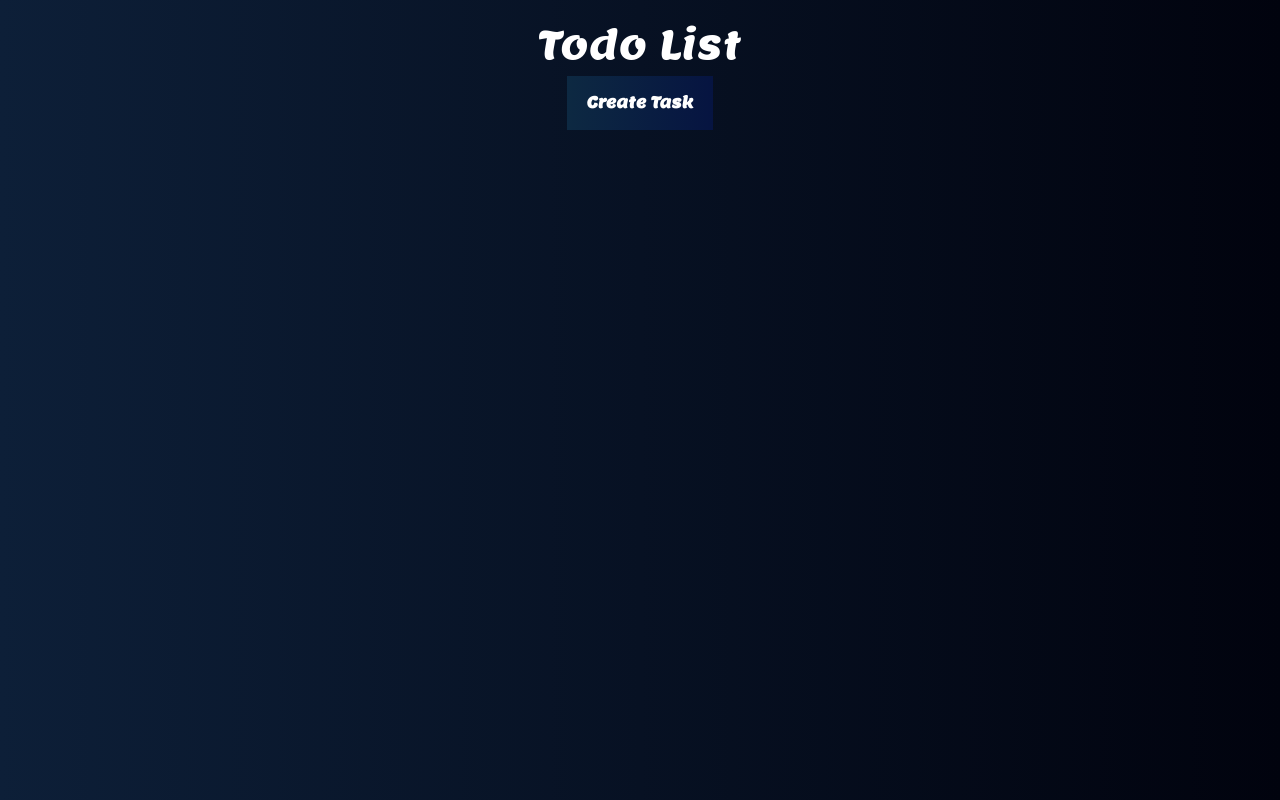
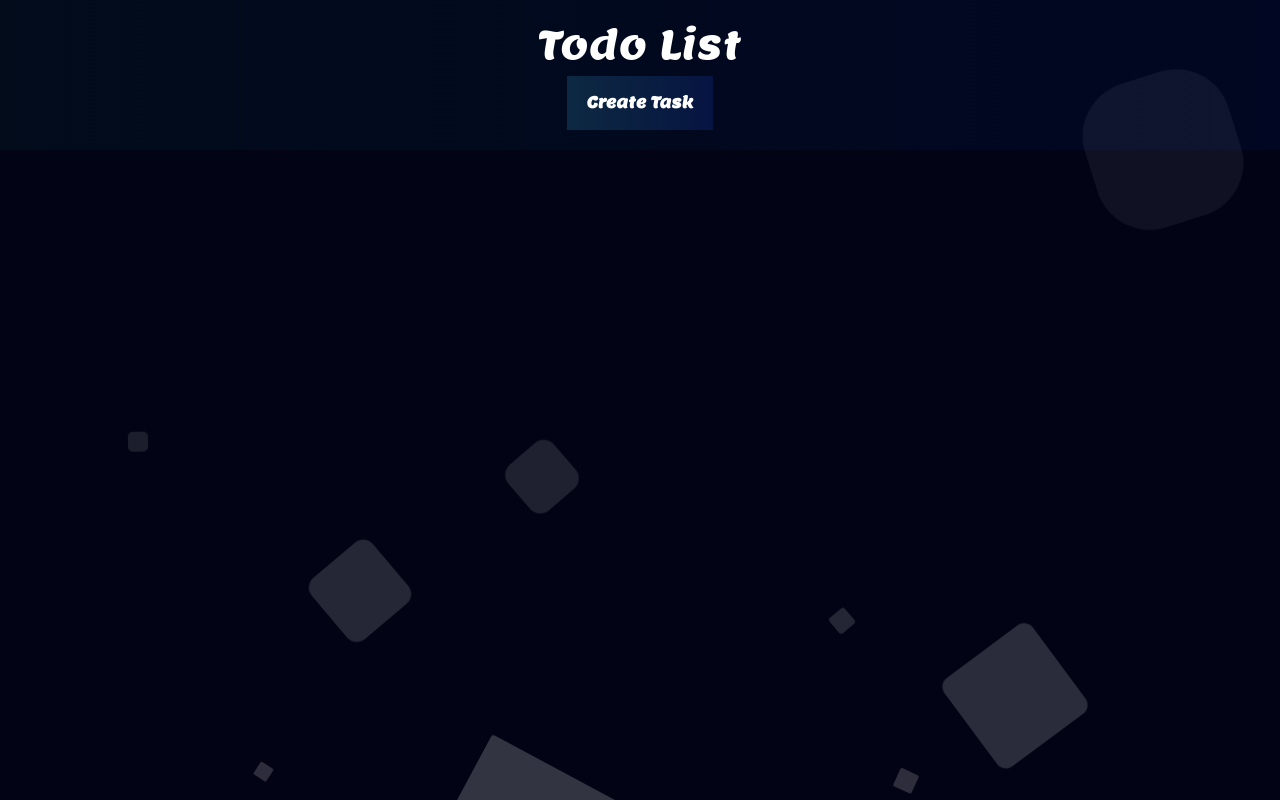
Before and after one commit to Jagadeesh825/TodoList, a React (Create React App) app: page / in a window 1280 px wide. Built offline with nearby package versions, Linux system fonts and the light colour scheme.

Commit message:
changes made

```diff
--- a/package.json
+++ b/package.json
@@ -12,7 +12,7 @@
     "bootstrap": "^5.3.2",
     "react": "^18.2.0",
     "react-dom": "^18.2.0",
-    "react-scripts": "5.0.1",
+    "react-scripts": "^5.0.1",
     "reactstrap": "^9.2.1",
     "web-vitals": "^2.1.4"
   },
--- a/public/index.html
+++ b/public/index.html
@@ -16,8 +16,14 @@
     <title>ToDO List</title>
 
   </head>
-  <body>
-    <noscript>You need to enable JavaScript to run this app.</noscript>
-    <div id="root"></div>
+
+    <body>
+      <div>
+        <noscript>You need to enable JavaScript to run this app.</noscript>
+        <div id="root"></div>
+         <div class="wave"></div>
+         <div class="wave"></div>
+         <div class="wave"></div>
+      </div>
   </body>
 </html>
--- a/src/App.css
+++ b/src/App.css
@@ -1,6 +1,156 @@
+@import url('https://fonts.googleapis.com/css?family=Exo:400,700');
+
+*{
+    margin: 0px;
+    padding: 0px;
+}
+
+body{
+    font-family: 'Exo', sans-serif;
+}
+
+
+.context {
+    width: 100%;
+    position: absolute;
+    top:50vh;
+
+}
+
+.context h1{
+    text-align: center;
+    color: #fff;
+    font-size: 50px;
+}
+
+
+.area{
+    background: #020315;
+    background: -webkit-linear-gradient(to left, #8f94fb, #4e54c8);
+    width: 100%;
+    height:100vh;
+
+
+}
+
+.circles{
+    position: absolute;
+    top: 0;
+    left: 0;
+    width: 100%;
+    height: 100%;
+    overflow: hidden;
+    pointer-events: none;
+}
+
+.circles li{
+    position: absolute;
+    display: block;
+    list-style: none;
+    width: 20px;
+    height: 20px;
+    background: rgba(255, 255, 255, 0.2);
+    animation: animate 25s linear infinite;
+    bottom: -150px;
+
+}
+
+.circles li:nth-child(1){
+    left: 25%;
+    width: 80px;
+    height: 80px;
+    animation-delay: 0s;
+}
+
+
+.circles li:nth-child(2){
+    left: 10%;
+    width: 20px;
+    height: 20px;
+    animation-delay: 2s;
+    animation-duration: 12s;
+}
+
+.circles li:nth-child(3){
+    left: 70%;
+    width: 20px;
+    height: 20px;
+    animation-delay: 4s;
+}
+
+.circles li:nth-child(4){
+    left: 40%;
+    width: 60px;
+    height: 60px;
+    animation-delay: 0s;
+    animation-duration: 18s;
+}
+
+.circles li:nth-child(5){
+    left: 65%;
+    width: 20px;
+    height: 20px;
+    animation-delay: 0s;
+}
+
+.circles li:nth-child(6){
+    left: 75%;
+    width: 110px;
+    height: 110px;
+    animation-delay: 3s;
+}
+
+.circles li:nth-child(7){
+    left: 35%;
+    width: 150px;
+    height: 150px;
+    animation-delay: 7s;
+}
+
+.circles li:nth-child(8){
+    left: 50%;
+    width: 25px;
+    height: 25px;
+    animation-delay: 15s;
+    animation-duration: 45s;
+}
+
+.circles li:nth-child(9){
+    left: 20%;
+    width: 15px;
+    height: 15px;
+    animation-delay: 2s;
+    animation-duration: 35s;
+}
+
+.circles li:nth-child(10){
+    left: 85%;
+    width: 150px;
+    height: 150px;
+    animation-delay: 0s;
+    animation-duration: 11s;
+}
+
+
+
+@keyframes animate {
+
+    0%{
+        transform: translateY(0) rotate(0deg);
+        opacity: 1;
+        border-radius: 0;
+    }
+
+    100%{
+        transform: translateY(-1000px) rotate(720deg);
+        opacity: 0;
+        border-radius: 50%;
+    }
+
+}
 
 .header {
-  background: linear-gradient(to right, #0d1f38, #01030e); /* Gradient from #0d1f38 to #0a1b64 */
+  background: linear-gradient(to right, #020c1b, #010622); /* Gradient from #0d1f38 to #0a1b64 */
   padding: 20px;
   text-align: center;
   color: #fff;
@@ -56,7 +206,7 @@ button:hover {
   width: 300px;
   box-shadow: 0px 3px 50px #5d88ba;
   margin: 20px;
-  background-color: #122636; /* Dark card background */
+  background-color: #061119; /* Dark card background */
   border-radius: 10px;
   overflow: hidden;
 }
@@ -64,10 +214,10 @@ button:hover {
 .card-wrapper {
   width: 270px;
   height: 200px;
-  box-shadow: 0px 2px 30px #01040b;
+  box-shadow: 0px 2px 30px #0e3390;
   display: flex;
   flex-direction: column;
-  background: linear-gradient(to right, #263a63, #0c184b); /* Gradient from #09142a to #0a1b64 */
+  background: linear-gradient(to right, #111d2e, #050c2d); /* Gradient from #09142a to #0a1b64 */
   border-radius: 10px;
   color: #fff;
   margin: 10px;
@@ -104,7 +254,7 @@ button:hover {
 }
 
 .custom-modal .modal-content {
-  background: linear-gradient(to right, #091325, #131a3c); /* Gradient from #09142a to #0a1b64 */
+  background: linear-gradient(to right, #040810, #02071d); /* Gradient from #09142a to #0a1b64 */
   border-radius: 30px;
   overflow: hidden;
   color: white;
--- a/src/App.js
+++ b/src/App.js
@@ -5,9 +5,26 @@ import 'bootstrap/dist/css/bootstrap.min.css'
 function App() {
   return (
 
-<div className="App" style={{ background: 'linear-gradient(to right, #0d1f38, #01030e)', minHeight: '100vh' }}>
+<div className="App" >
 
-      <TODOLIST/>
+
+<div class="area" >
+<ul class="circles">
+                    <li></li>
+                    <li></li>
+                    <li></li>
+                    <li></li>
+                    <li></li>
+                    <li></li>
+                    <li></li>
+                    <li></li>
+                    <li></li>
+                    <li></li>
+            </ul>
+            <TODOLIST/>
+
+    </div >
+
       </div>
 
 
--- a/src/models/Card.jsx
+++ b/src/models/Card.jsx
@@ -7,11 +7,11 @@ const Card = ({ taskObj, index, deleteTask, updateListArray }) => {
   const [modal, setModal] = useState(false);
 
   const colors = [
-    { primaryColor: "#5D93E1", secondaryColor: "#ECF3FC" },
-    { primaryColor: "#F9D288", secondaryColor: "#FEFAF1" },
-    { primaryColor: "#5DC250", secondaryColor: "#F2FAF1" },
-    { primaryColor: "#F48687", secondaryColor: "#FDF1F1" },
-    { primaryColor: "#B964F7", secondaryColor: "#F3F0FD" }
+    { primaryColor: "#3498db", secondaryColor: "#ecf0f1" }, // Blue
+  { primaryColor: "#e74c3c", secondaryColor: "#f9ebae" }, // Red
+  { primaryColor: "#2ecc71", secondaryColor: "#e6f7ec" }, // Green
+  { primaryColor: "#f39c12", secondaryColor: "#fdf2e9" }, // Orange
+  { primaryColor: "#9b59b6", secondaryColor: "#f3eefb" }  // Purple
   ];
 
   const toggle = () => {
--- a/src/models/createTask.jsx
+++ b/src/models/createTask.jsx
@@ -24,7 +24,8 @@ const CreateTask = ({ modal, toggle, save }) => {
 
   return (
     <Modal isOpen={modal} toggle={toggle} className="custom-modal">
-      <ModalHeader toggle={toggle} style={{ background: 'linear-gradient(to right, #091325, #131a3ch)', color: 'white' }}>Create Task</ModalHeader>
+     <ModalHeader toggle={toggle} style={{ background: 'linear-gradient(to right, #091325, #131a3c)', color: 'white' }}>Create Task</ModalHeader>
+
       <ModalBody style={{ background: '#091325', color: 'white' }}>
         <form>
           <div className='form-group'>
```
Also changed, not shown: src/components/TodoList.jsx (indentation only), 1 other file (tests, documents, lock files or other folders).
